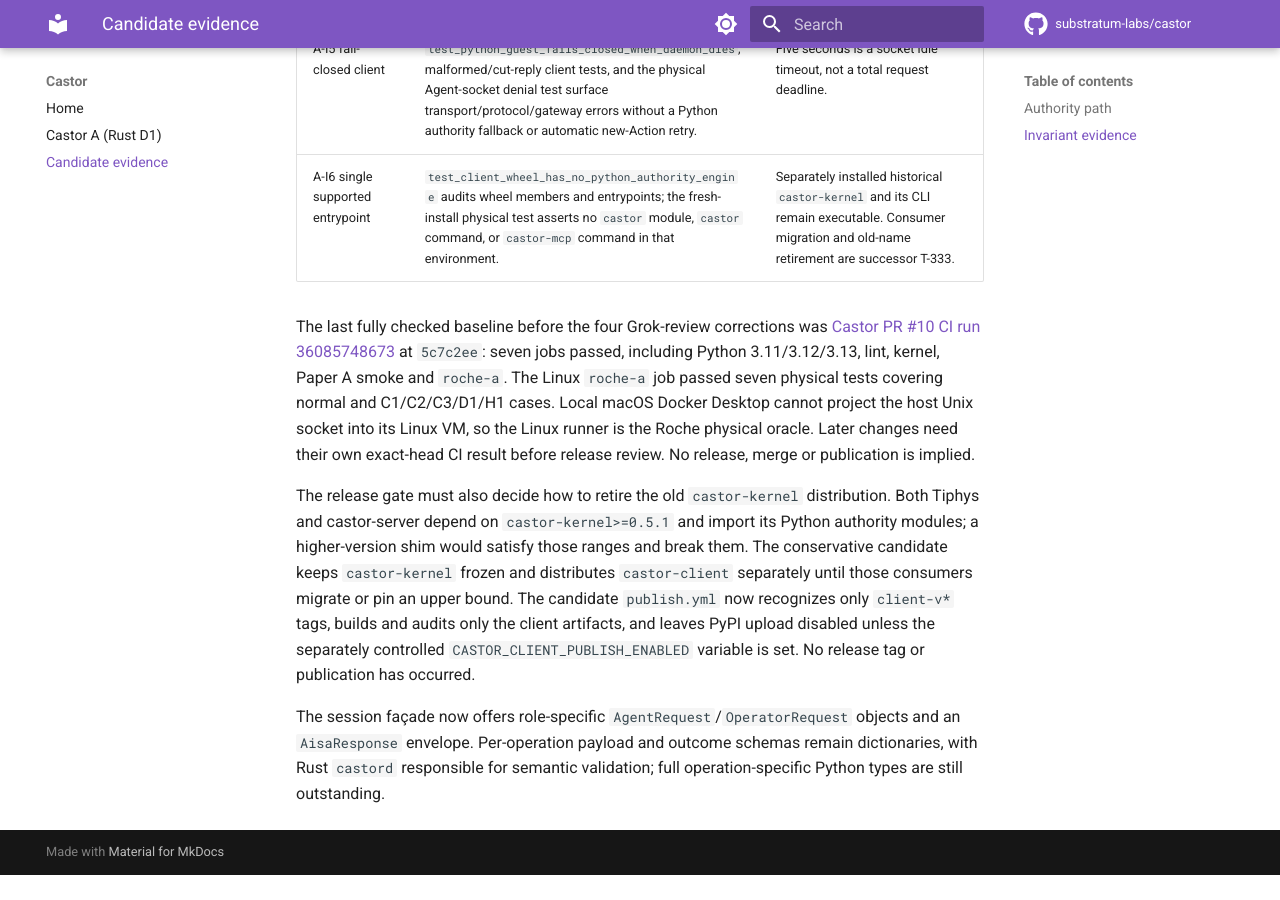
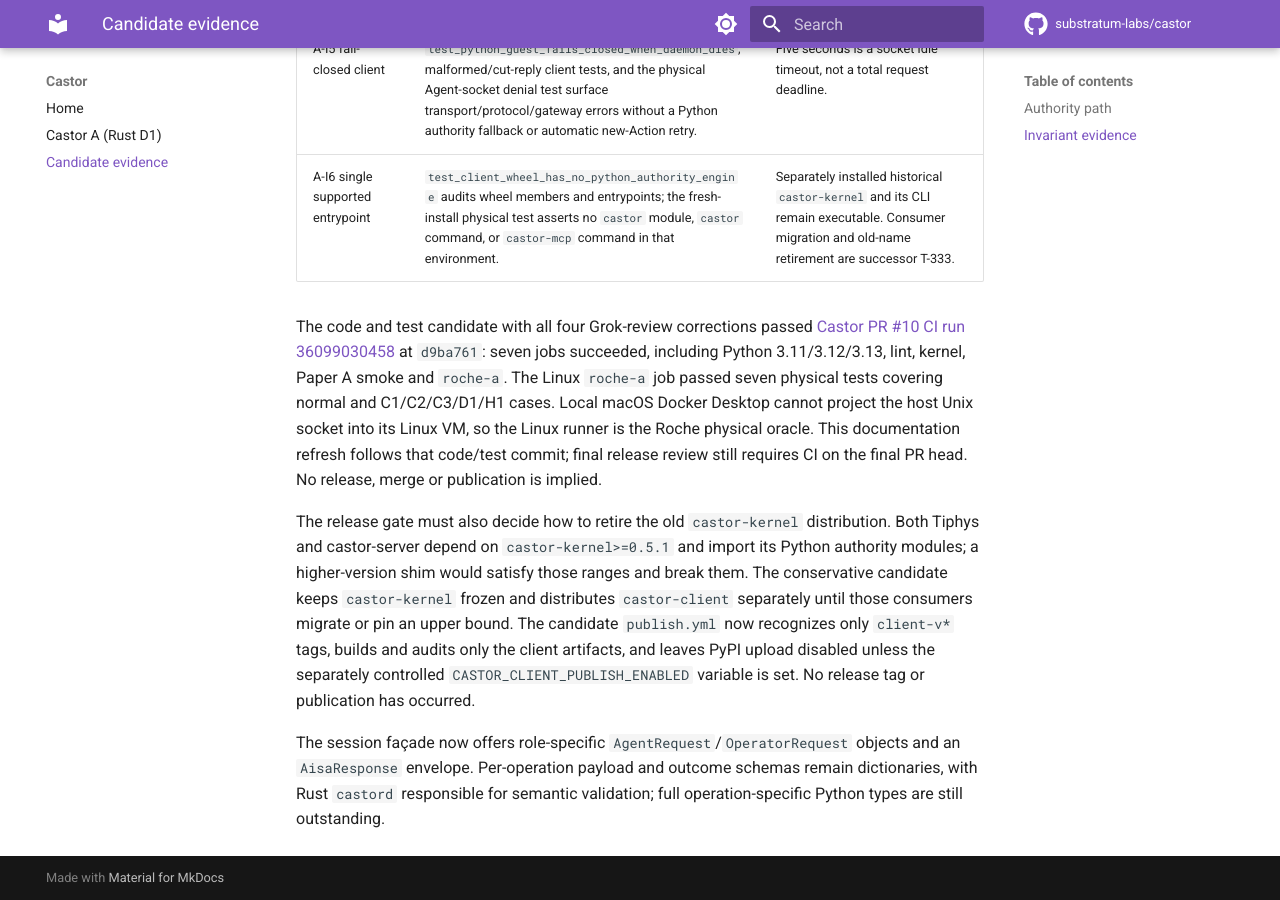
Before and after one commit to substratum-labs/castor, an MkDocs documentation site: the page built from docs/castor-a-conformance.md, in a window 1280 px wide and 900 px high, scrolled down 1453 px. Built offline with MkDocs 1.6.1 and Material for MkDocs 9.7.7, drawn with Linux system fonts in a browser that asks for light colours; comment, search, counter and statistics services are not loaded; before the commit the page ends 2328 px from its top, so only the background shows below that.

Commit message:
docs: pin corrected Castor A conformance evidence

```diff
--- a/docs/castor-a-conformance.md
+++ b/docs/castor-a-conformance.md
@@ -17,7 +17,7 @@ This page records bounded evidence for the Castor A candidate, not a release acc
 | A-I5 fail-closed client | `test_python_guest_fails_closed_when_daemon_dies`, malformed/cut-reply client tests, and the physical Agent-socket denial test surface transport/protocol/gateway errors without a Python authority fallback or automatic new-Action retry. | Five seconds is a socket idle timeout, not a total request deadline. |
 | A-I6 single supported entrypoint | `test_client_wheel_has_no_python_authority_engine` audits wheel members and entrypoints; the fresh-install physical test asserts no `castor` module, `castor` command, or `castor-mcp` command in that environment. | Separately installed historical `castor-kernel` and its CLI remain executable. Consumer migration and old-name retirement are successor T-333. |
 
-The last fully checked baseline before the four Grok-review corrections was [Castor PR #10 CI run 36085748673](https://github.com/substratum-labs/castor/actions/runs/36085748673) at `5c7c2ee`: seven jobs passed, including Python 3.11/3.12/3.13, lint, kernel, Paper A smoke and `roche-a`. The Linux `roche-a` job passed seven physical tests covering normal and C1/C2/C3/D1/H1 cases. Local macOS Docker Desktop cannot project the host Unix socket into its Linux VM, so the Linux runner is the Roche physical oracle. Later changes need their own exact-head CI result before release review. No release, merge or publication is implied.
+The code and test candidate with all four Grok-review corrections passed [Castor PR #10 CI run 36099030458](https://github.com/substratum-labs/castor/actions/runs/36099030458) at `d9ba761`: seven jobs succeeded, including Python 3.11/3.12/3.13, lint, kernel, Paper A smoke and `roche-a`. The Linux `roche-a` job passed seven physical tests covering normal and C1/C2/C3/D1/H1 cases. Local macOS Docker Desktop cannot project the host Unix socket into its Linux VM, so the Linux runner is the Roche physical oracle. This documentation refresh follows that code/test commit; final release review still requires CI on the final PR head. No release, merge or publication is implied.
 
 The release gate must also decide how to retire the old `castor-kernel` distribution. Both Tiphys and castor-server depend on `castor-kernel>=0.5.1` and import its Python authority modules; a higher-version shim would satisfy those ranges and break them. The conservative candidate keeps `castor-kernel` frozen and distributes `castor-client` separately until those consumers migrate or pin an upper bound. The candidate `publish.yml` now recognizes only `client-v*` tags, builds and audits only the client artifacts, and leaves PyPI upload disabled unless the separately controlled `CASTOR_CLIENT_PUBLISH_ENABLED` variable is set. No release tag or publication has occurred.
 
```
